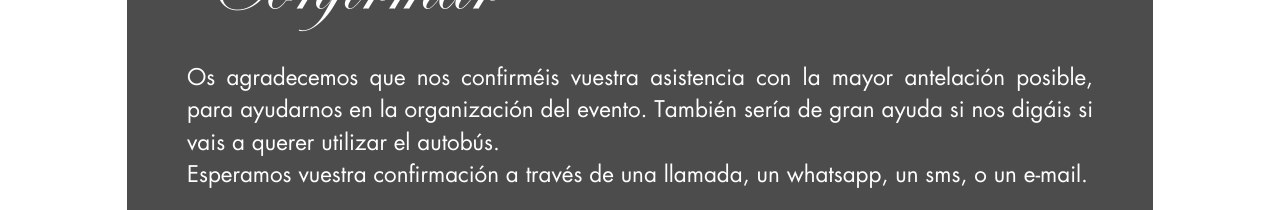
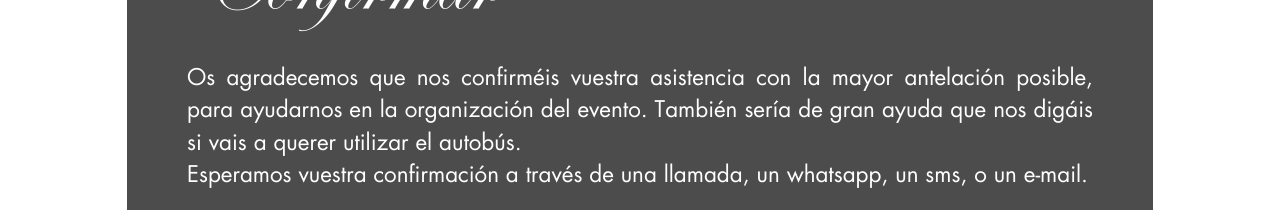
Before and after one commit to 11djulio/11djulio.github.io, a plain HTML site: page index.html in a window 1280 px wide. Shown: the part 8091-8301 px from the top of the page. Drawn offline with Linux system fonts and the light colour scheme.

Commit message:
cambios cristel

```diff
--- a/index.html
+++ b/index.html
@@ -273,7 +273,7 @@
 
                         <div class="column full">
                             <p align="justify">
-                                Os agradecemos que nos confirm&eacute;is vuestra asistencia con la mayor antelaci&oacute;n posible, para ayudarnos en la organizaci&oacute;n del evento. Tambi&eacute;n ser&iacute;a de gran ayuda si nos dig&aacute;is si vais a querer utilizar el autob&uacute;s.<br />
+                                Os agradecemos que nos confirm&eacute;is vuestra asistencia con la mayor antelaci&oacute;n posible, para ayudarnos en la organizaci&oacute;n del evento. Tambi&eacute;n ser&iacute;a de gran ayuda que nos dig&aacute;is si vais a querer utilizar el autob&uacute;s.<br />
 
                                 Esperamos vuestra confirmaci&oacute;n a trav&eacute;s de una llamada, un whatsapp, un sms, o un e-mail.
                             </p>
```
